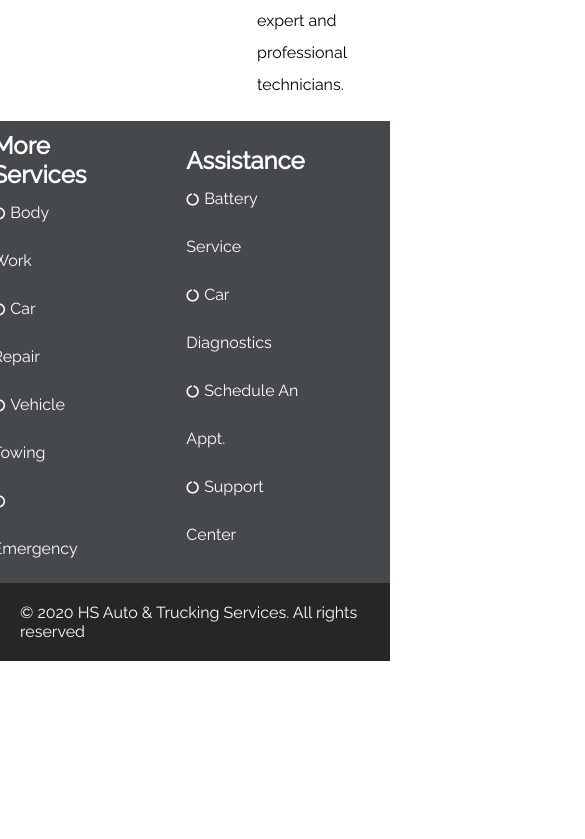
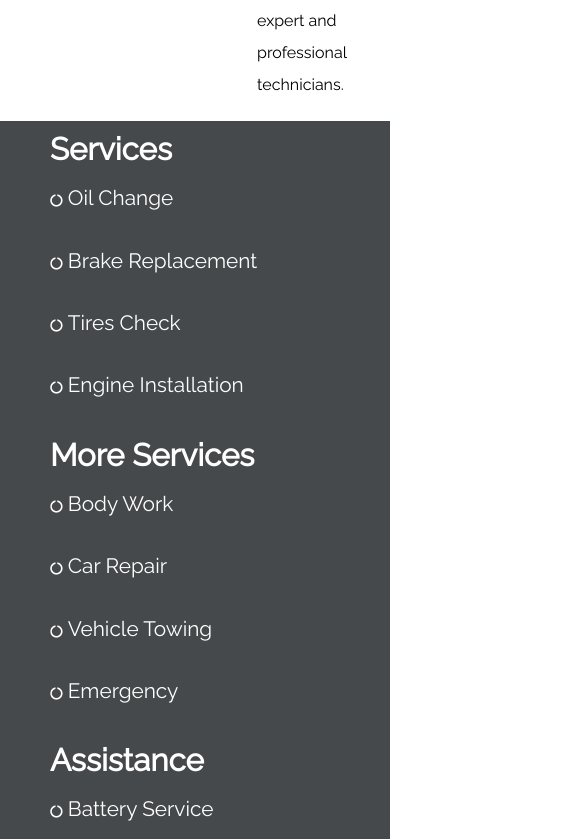
Before and after one commit to solorzke/hs-auto, a React (Create React App) app: page / in a window 390 px wide. Shown: the part 3125-3964 px from the top of the page, 585 px wide, since content can reach past the window. Before the commit the page ends 3786 px from the top, so only its background shows below. Built offline with nearby package versions, Linux system fonts and the light colour scheme.

Commit message:
Fixed margin issue affected by Footer

```diff
--- a/src/components/Footer/Footer.css
+++ b/src/components/Footer/Footer.css
@@ -81,3 +81,31 @@
 	padding: 20px;
 	color: #fff;
 }
+
+@media screen and (max-width: 960px) {
+	.navigation-container {
+		display: flex-start;
+		flex: 3;
+		width: 100%;
+		height: 20vh;
+		justify-content: start;
+		align-items: start;
+		background-color: #46494c;
+		flex-direction: column;
+		font-size: 1.3rem;
+	}
+}
+
+@media screen and (max-width: 1140px) and (min-width: 960px) {
+	.navigation-container {
+		display: flex-start;
+		flex: 3;
+		width: 100%;
+		height: 20vh;
+		justify-content: start;
+		align-items: start;
+		background-color: #46494c;
+		flex-direction: row;
+		font-size: .8rem;
+	}
+}
```
